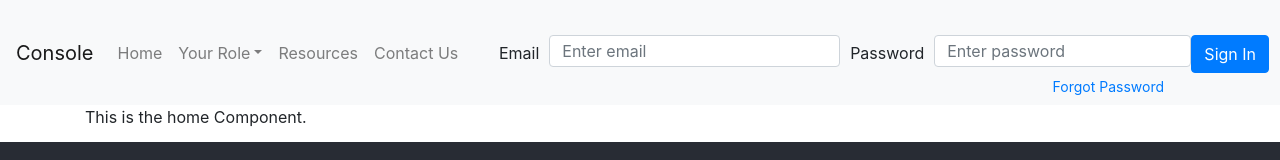
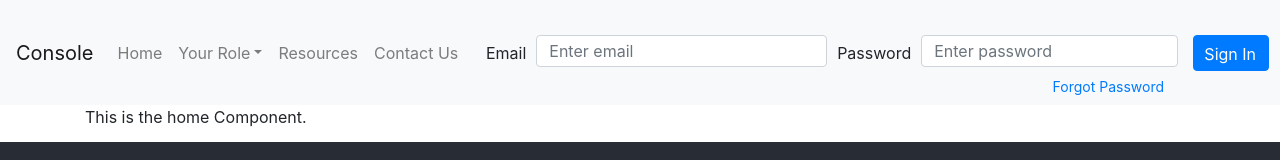
Before and after one commit to rxheem/student-console, a React (Create React App) app: page / in a window 1280 px wide. Shown: the top 160 px of the page. Built offline with nearby package versions, Linux system fonts and the light colour scheme.

Commit message:
Updated Sign In.

```diff
--- a/src/components/minifiedSignIn/MinifiedSignIn.css
+++ b/src/components/minifiedSignIn/MinifiedSignIn.css
@@ -12,7 +12,7 @@
     max-height: 2rem;
   }
 
-  #Sign-In .si-minified {
+  .si-minified {
     display: flex;
   }
 
@@ -28,7 +28,8 @@
   }
 
   #btnSignIn {
-    margin-left: -5px !important;
-    max-height: 38px;
+    padding-left: 10px !important;
+    margin-left: 10px;
+    max-height: 36px;
   }
 }
--- a/src/components/minifiedSignIn/MinifiedSignIn.js
+++ b/src/components/minifiedSignIn/MinifiedSignIn.js
@@ -95,6 +95,7 @@ class MinifiedSignIn extends Component {
                   onChange={this.handleChange.bind(this)}
                 />
               </Form.Group>
+
               <Button id='btnSignIn' primary>
                 Sign In
               </Button>
```
